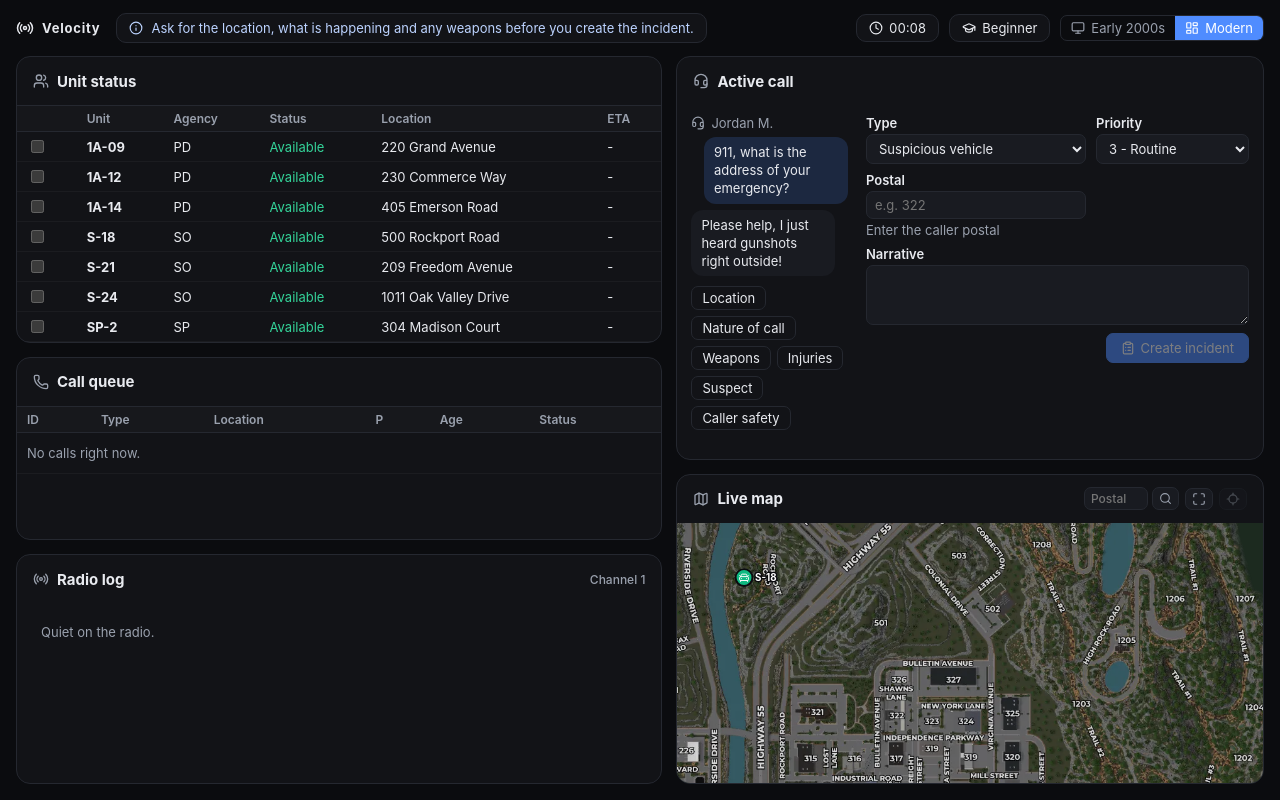
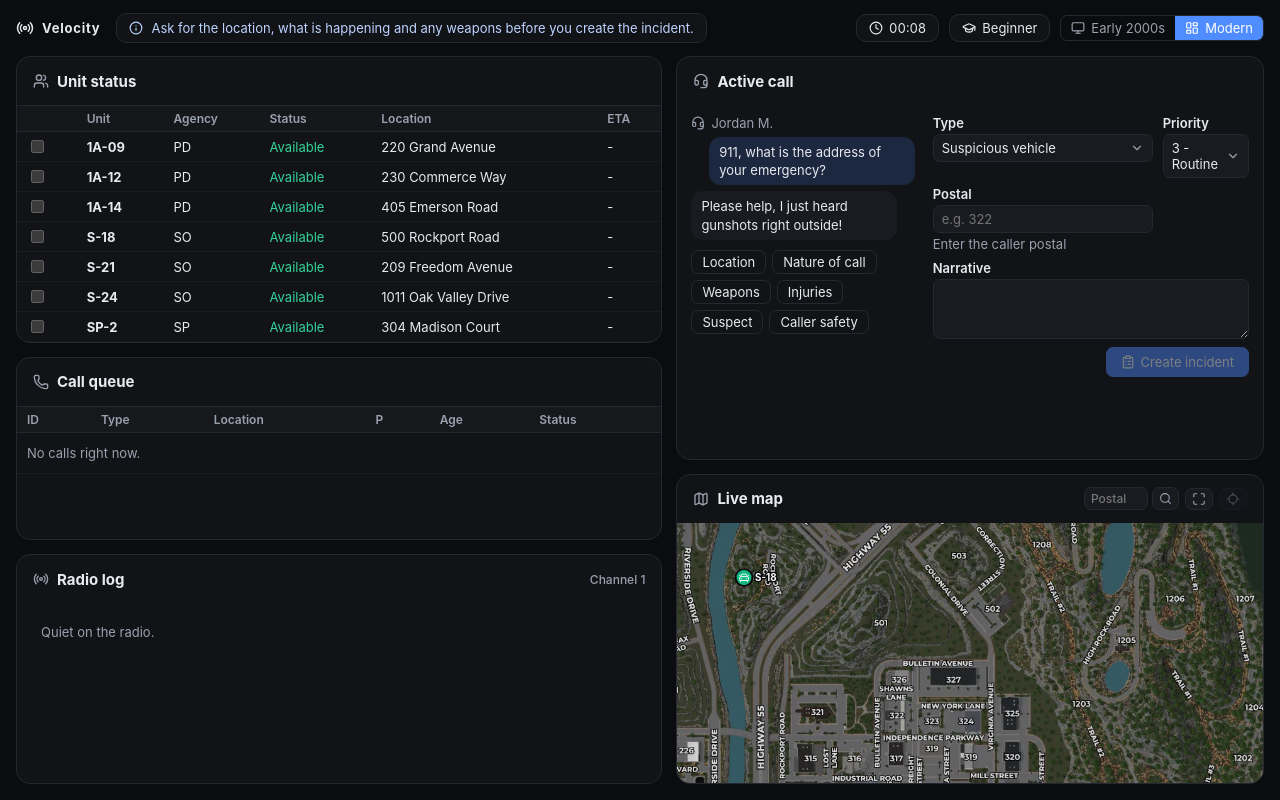
Before and after one commit to chrisstopherss/velocity, a React (Vite) app in the folder apps/web/: page / in a window 1280 px wide. Both pictures are taken after a click on the button "Answer". Built offline with nearby package versions, Linux system fonts and the light colour scheme.

Commit message:
replace native dropdowns with a themed select

```diff
--- a/apps/web/src/panels/ActiveCall.tsx
+++ b/apps/web/src/panels/ActiveCall.tsx
@@ -5,6 +5,10 @@ import { postalById } from '../data/postals';
 import type { GameApi } from '../game/useGame';
 import type { IncidentTypeId, Priority } from '../game/types';
 import { Panel } from '../ui/Panel';
+import { Select } from '../ui/Select';
+
+const typeOptions = incidentTypes.map((t) => ({ value: t.id, label: t.label }));
+const priorityOptions = priorities.map((p) => ({ value: p.id, label: p.label }));
 
 function CallTaker({ g }: { g: GameApi }) {
   const { state, dispatch } = g;
@@ -89,27 +93,11 @@ function IncidentForm({ g }: { g: GameApi }) {
     >
       <label>
         Type
-        <select value={incident?.type ?? type} disabled={!editable} onChange={(e) => setType(e.target.value as IncidentTypeId)}>
-          {incidentTypes.map((t) => (
-            <option key={t.id} value={t.id}>
-              {t.label}
-            </option>
-          ))}
-        </select>
+        <Select value={incident?.type ?? type} options={typeOptions} disabled={!editable} onChange={setType} />
       </label>
       <label>
         Priority
-        <select
-          value={incident?.priority ?? priority}
-          disabled={!editable}
-          onChange={(e) => setPriority(Number(e.target.value) as Priority)}
-        >
-          {priorities.map((p) => (
-            <option key={p.id} value={p.id}>
-              {p.label}
-            </option>
-          ))}
-        </select>
+        <Select value={incident?.priority ?? priority} options={priorityOptions} disabled={!editable} onChange={setPriority} />
       </label>
       <label>
         Postal
--- a/apps/web/src/styles/base.css
+++ b/apps/web/src/styles/base.css
@@ -339,7 +339,6 @@ textarea {
 }
 
 .incident-form input,
-.incident-form select,
 .incident-form textarea {
   padding: 5px 8px;
   border: 1px solid var(--line);
@@ -350,6 +349,97 @@ textarea {
 
 .incident-form textarea {
   resize: vertical;
+}
+
+.select {
+  display: block;
+}
+
+.select-btn {
+  display: flex;
+  align-items: center;
+  justify-content: space-between;
+  gap: 8px;
+  width: 100%;
+  padding: 5px 8px;
+  border: 1px solid var(--line);
+  border-radius: calc(var(--radius) / 2);
+  background: var(--panel2);
+  font-weight: 400;
+  text-align: left;
+  cursor: pointer;
+  transition: border-color 0.2s, background 0.2s;
+}
+
+.select-btn:hover:not(:disabled) {
+  border-color: #3b4252;
+}
+
+.select-btn:focus-visible {
+  outline: 2px solid var(--acc);
+  outline-offset: 1px;
+}
+
+.select-btn:disabled {
+  opacity: 0.55;
+  cursor: not-allowed;
+}
+
+.select-btn svg {
+  flex: none;
+  color: var(--muted);
+  transition: transform 0.18s;
+}
+
+.select-btn[aria-expanded='true'] svg {
+  transform: rotate(180deg);
+}
+
+.select-list {
+  position: fixed;
+  z-index: 30;
+  margin: 0;
+  padding: 4px;
+  max-height: 260px;
+  overflow: auto;
+  list-style: none;
+  font: var(--font);
+  color: var(--text);
+  background: var(--panel);
+  border: 1px solid var(--line);
+  border-radius: calc(var(--radius) * 0.7);
+  box-shadow: 0 14px 34px rgba(0, 0, 0, 0.5);
+  animation: drop 0.14s ease both;
+}
+
+.select-opt {
+  display: flex;
+  align-items: center;
+  justify-content: space-between;
+  gap: 10px;
+  padding: 6px 8px;
+  border-radius: calc(var(--radius) / 2.5);
+  cursor: pointer;
+}
+
+.select-opt.active {
+  background: rgba(79, 140, 255, 0.16);
+}
+
+.select-opt.selected {
+  color: #a9c6ff;
+  font-weight: 600;
+}
+
+@keyframes drop {
+  from {
+    opacity: 0;
+    transform: translateY(-4px);
+  }
+  to {
+    opacity: 1;
+    transform: none;
+  }
 }
 
 .lookup {
--- a/apps/web/src/styles/classic.css
+++ b/apps/web/src/styles/classic.css
@@ -225,6 +225,44 @@
   color: #fff;
 }
 
+[data-theme='classic'] .select-btn {
+  border: 2px solid;
+  border-color: #555 #ddd #ddd #555;
+  background: #e8e8e8;
+  color: #000;
+  font: 700 12px Arial, sans-serif;
+}
+
+[data-theme='classic'] .select-btn svg {
+  color: #222;
+}
+
+[data-theme='classic'] .select-list {
+  padding: 0;
+  background: #000;
+  border: 2px solid;
+  border-color: #ddd #555 #555 #ddd;
+  box-shadow: 4px 4px 0 rgba(0, 0, 0, 0.5);
+  font: 700 12px Arial, sans-serif;
+}
+
+[data-theme='classic'] .select-opt {
+  padding: 4px 8px;
+}
+
+[data-theme='classic'] .select-opt.active {
+  background: #3a6ea5;
+  color: #fff;
+}
+
+[data-theme='classic'] .select-opt.selected {
+  color: #ffff50;
+}
+
+[data-theme='classic'] .select-opt.active.selected {
+  color: #fff;
+}
+
 [data-theme='classic'] .score-card {
   border: 2px solid;
   border-color: #7a7a7a #161616 #161616 #7a7a7a;
--- /dev/null
+++ b/apps/web/src/ui/Select.tsx
@@ -0,0 +1,192 @@
+import { Check, ChevronDown } from 'lucide-react';
+import { useEffect, useId, useRef, useState, type KeyboardEvent } from 'react';
+import { createPortal } from 'react-dom';
+
+export interface SelectOption<T> {
+  value: T;
+  label: string;
+}
+
+interface SelectProps<T extends string | number> {
+  value: T;
+  options: SelectOption<T>[];
+  onChange: (value: T) => void;
+  disabled?: boolean;
+}
+
+interface Position {
+  left: number;
+  width: number;
+  top?: number;
+  bottom?: number;
+}
+
+const ROW_HEIGHT = 32;
+const MAX_LIST = 260;
+
+export function Select<T extends string | number>({ value, options, onChange, disabled }: SelectProps<T>) {
+  const [open, setOpen] = useState(false);
+  const [active, setActive] = useState(0);
+  const [pos, setPos] = useState<Position | null>(null);
+  const button = useRef<HTMLButtonElement>(null);
+  const list = useRef<HTMLUListElement>(null);
+  const listId = useId();
+
+  const selectedIndex = Math.max(0, options.findIndex((o) => o.value === value));
+  const current = options[selectedIndex];
+
+  const openList = () => {
+    const rect = button.current?.getBoundingClientRect();
+    if (!rect) return;
+    const room = window.innerHeight - rect.bottom;
+    const needed = Math.min(options.length * ROW_HEIGHT + 8, MAX_LIST);
+    const above = room < needed + 8 && rect.top > room;
+    setPos({
+      left: rect.left,
+      width: rect.width,
+      ...(above ? { bottom: window.innerHeight - rect.top + 4 } : { top: rect.bottom + 4 }),
+    });
+    setActive(selectedIndex);
+    setOpen(true);
+  };
+
+  const close = (refocus = true) => {
+    setOpen(false);
+    if (refocus) button.current?.focus();
+  };
+
+  const choose = (index: number) => {
+    onChange(options[index].value);
+    close();
+  };
+
+  useEffect(() => {
+    if (!open) return;
+    const onDown = (e: PointerEvent) => {
+      const target = e.target as Node;
+      if (!list.current?.contains(target) && !button.current?.contains(target)) setOpen(false);
+    };
+    const onViewport = (e: Event) => {
+      if (e.target instanceof Node && list.current?.contains(e.target)) return;
+      setOpen(false);
+    };
+    document.addEventListener('pointerdown', onDown);
+    window.addEventListener('resize', onViewport);
+    window.addEventListener('scroll', onViewport, true);
+    return () => {
+      document.removeEventListener('pointerdown', onDown);
+      window.removeEventListener('resize', onViewport);
+      window.removeEventListener('scroll', onViewport, true);
+    };
+  }, [open]);
+
+  useEffect(() => {
+    if (open) list.current?.children[active]?.scrollIntoView({ block: 'nearest' });
+  }, [open, active]);
+
+  const onKeyDown = (e: KeyboardEvent) => {
+    if (disabled) return;
+    const last = options.length - 1;
+    switch (e.key) {
+      case 'ArrowDown':
+      case 'ArrowUp': {
+        e.preventDefault();
+        if (!open) {
+          openList();
+          return;
+        }
+        const step = e.key === 'ArrowDown' ? 1 : -1;
+        setActive((i) => Math.min(last, Math.max(0, i + step)));
+        return;
+      }
+      case 'Home':
+        if (open) {
+          e.preventDefault();
+          setActive(0);
+        }
+        return;
+      case 'End':
+        if (open) {
+          e.preventDefault();
+          setActive(last);
+        }
+        return;
+      case 'Enter':
+      case ' ':
+        e.preventDefault();
+        if (open) choose(active);
+        else openList();
+        return;
+      case 'Escape':
+        if (open) {
+          e.preventDefault();
+          close();
+        }
+        return;
+      case 'Tab':
+        if (open) setOpen(false);
+        return;
+      default: {
+        if (e.key.length !== 1 || e.ctrlKey || e.metaKey || e.altKey) return;
+        const letter = e.key.toLowerCase();
+        const from = open ? active : selectedIndex;
+        const order = [...options.keys()];
+        const next = [...order.slice(from + 1), ...order.slice(0, from + 1)].find((i) =>
+          options[i].label.toLowerCase().startsWith(letter),
+        );
+        if (next === undefined) return;
+        if (open) setActive(next);
+        else onChange(options[next].value);
+      }
+    }
+  };
+
+  return (
+    <span className="select">
+      <button
+        ref={button}
+        type="button"
+        className="select-btn"
+        role="combobox"
+        aria-haspopup="listbox"
+        aria-expanded={open}
+        aria-controls={open ? listId : undefined}
+        aria-activedescendant={open ? `${listId}-${active}` : undefined}
+        disabled={disabled}
+        onClick={() => (open ? close(false) : openList())}
+        onKeyDown={onKeyDown}
+      >
+        <span>{current?.label}</span>
+        <ChevronDown size={14} aria-hidden="true" />
+      </button>
+      {open && pos
+        ? createPortal(
+            <ul
+              ref={list}
+              id={listId}
+              role="listbox"
+              className="select-list"
+              style={{ left: pos.left, width: pos.width, top: pos.top, bottom: pos.bottom }}
+              onPointerDown={(e) => e.preventDefault()}
+            >
+              {options.map((o, i) => (
+                <li
+                  key={String(o.value)}
+                  id={`${listId}-${i}`}
+                  role="option"
+                  aria-selected={i === selectedIndex}
+                  className={`select-opt${i === active ? ' active' : ''}${i === selectedIndex ? ' selected' : ''}`}
+                  onPointerMove={() => setActive(i)}
+                  onClick={() => choose(i)}
+                >
+                  {o.label}
+                  {i === selectedIndex ? <Check size={14} aria-hidden="true" /> : null}
+                </li>
+              ))}
+            </ul>,
+            document.body,
+          )
+        : null}
+    </span>
+  );
+}
```
